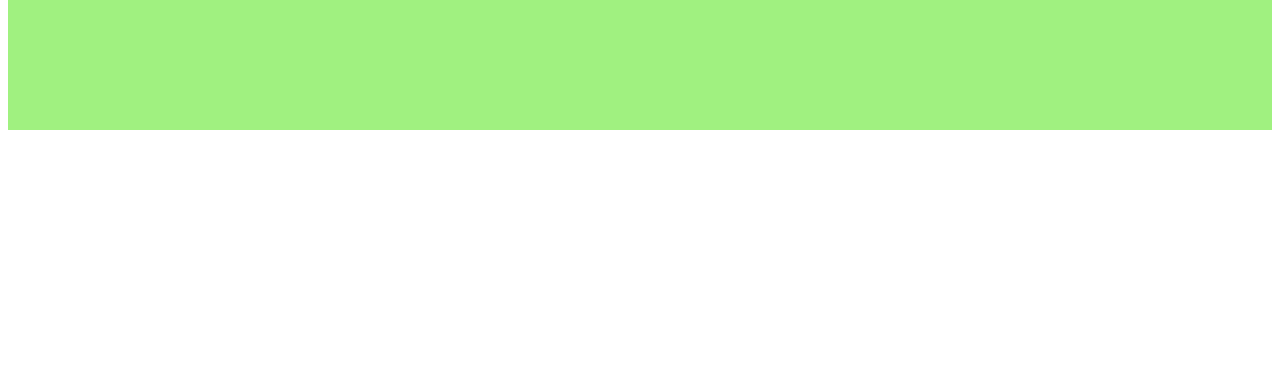
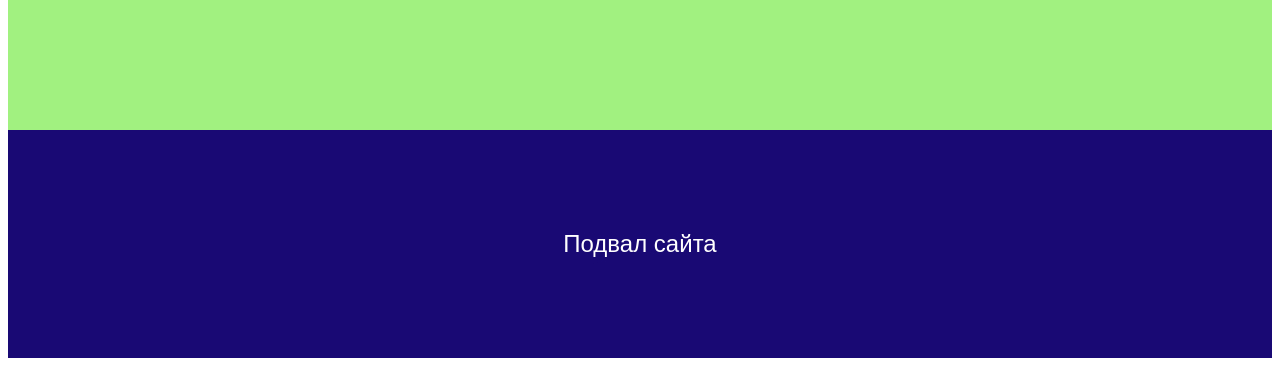
Before and after one commit to alexir4ik/test-project, a plain HTML site: page src/index.html in a window 1280 px wide. Shown: the part 527-893 px from the top of the page. Before the commit the page ends 800 px from the top, so only its background shows below. Drawn offline with Linux system fonts and the light colour scheme.

Commit message:
Footer markup

```diff
--- a/src/css/main.css
+++ b/src/css/main.css
@@ -13,3 +13,12 @@
   color: #fff;
   font-family: sans-serif;
 }
+
+.footer {
+  padding: 100px;
+  background: #190974;
+  color: #fff;
+  font-size: 24px;
+  font-family: sans-serif;
+  text-align: center;
+}
--- a/src/index.html
+++ b/src/index.html
@@ -14,5 +14,8 @@
     <main class="main">
       <h1>ОСНОВНОЙ КОНТЕНТ</h1>
     </main>
+    <footer class="footer">
+      Подвал сайта
+    </footer>
   </body>
 </html>
```
